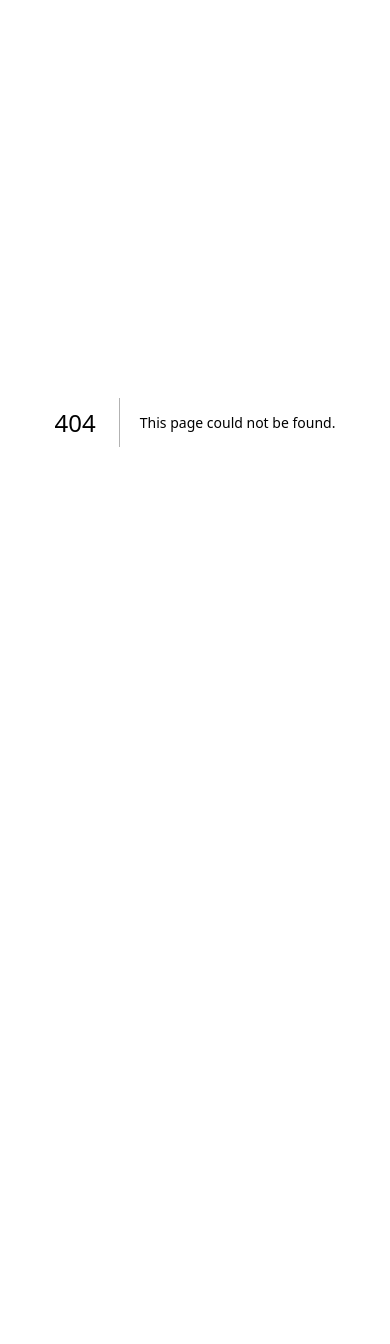
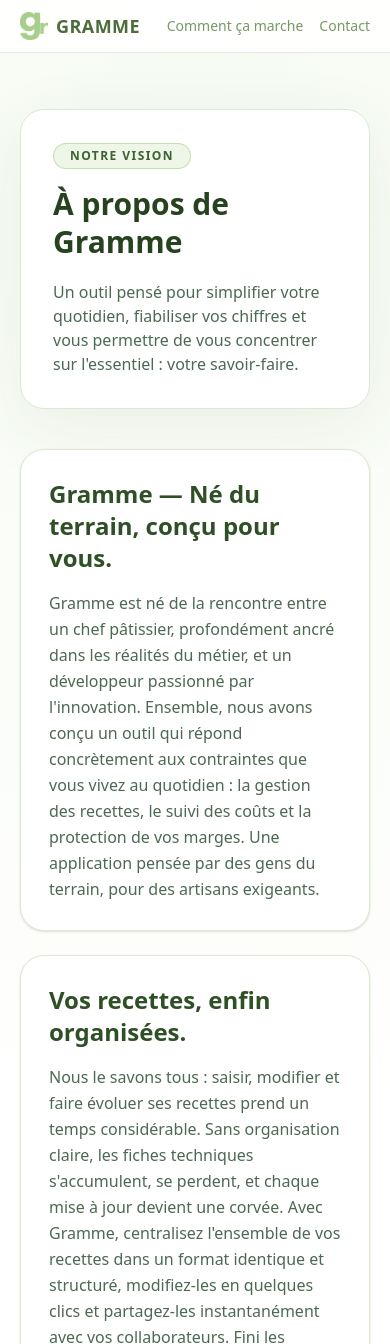
Before and after one commit to yufu-master/gramme.app, a Next.js app: page /a-propos-de-gramme in a window 390 px wide. Before the commit this address had no page. Shown: the top 1344 px of the page. Before the commit the page ends 844 px from the top, so only its background shows below. Built offline with nearby package versions, Linux system fonts and the light colour scheme.

Commit message:
Fix mobile header links and add À propos page

```diff
--- /dev/null
+++ b/app/a-propos-de-gramme/page.tsx
@@ -0,0 +1,71 @@
+import type { Metadata } from "next";
+import Image from "next/image";
+import Link from "next/link";
+
+export const metadata: Metadata = {
+  title: "À propos de Gramme",
+  description: "Découvrez l'histoire de Gramme et notre vision pour accompagner les artisans boulangers et pâtissiers.",
+};
+
+const sections = [
+  {
+    title: "Gramme — Né du terrain, conçu pour vous.",
+    content:
+      "Gramme est né de la rencontre entre un chef pâtissier, profondément ancré dans les réalités du métier, et un développeur passionné par l'innovation. Ensemble, nous avons conçu un outil qui répond concrètement aux contraintes que vous vivez au quotidien : la gestion des recettes, le suivi des coûts et la protection de vos marges. Une application pensée par des gens du terrain, pour des artisans exigeants.",
+  },
+  {
+    title: "Vos recettes, enfin organisées.",
+    content:
+      "Nous le savons tous : saisir, modifier et faire évoluer ses recettes prend un temps considérable. Sans organisation claire, les fiches techniques s'accumulent, se perdent, et chaque mise à jour devient une corvée. Avec Gramme, centralisez l'ensemble de vos recettes dans un format identique et structuré, modifiez-les en quelques clics et partagez-les instantanément avec vos collaborateurs. Fini les fichiers éparpillés! Votre savoir-faire mérite un outil à sa hauteur.",
+  },
+  {
+    title: "Vos marges, toujours sous contrôle.",
+    content:
+      "En 2026, la rentabilité n'est plus une option : c'est une nécessité. Pourtant, pour les petites structures, suivre l'évolution des prix des matières premières relève souvent du casse-tête. Gramme vous permet de répertorier l'ensemble de vos factures, de gérer votre carnet de fournisseurs et de maintenir vos tarifs d'achat à jour en temps réel. Mieux encore : dès qu'un prix évolue, Gramme recalcule automatiquement le prix de revient de toutes les recettes concernées. Un avantage décisif pour protéger vos marges sans y passer des heures.",
+  },
+  {
+    title: "Une structure qui grandit avec vous.",
+    content:
+      "Comme vous, Gramme évolue en permanence. Nous sommes convaincus que les meilleurs outils sont ceux qui s'adaptent aux réalités du terrain; et c'est précisément ce que nous nous engageons à vous offrir, aujourd'hui et demain.",
+  },
+];
+
+export default function AProposDeGrammePage() {
+  return (
+    <div className="min-h-screen bg-[radial-gradient(circle_at_top,_#f6fbf2,_#ffffff_50%)] text-[var(--foreground)]">
+      <header className="sticky top-0 z-50 border-b border-[var(--border)] bg-white/90 backdrop-blur-xl">
+        <nav className="mx-auto flex w-full max-w-6xl flex-wrap items-center justify-between gap-3 px-5 py-3">
+          <Link href="/" className="flex items-center gap-2 text-lg font-black tracking-wide">
+            <Image src="/logos/gramme-icon.svg" alt="Logo Gramme" width={28} height={28} />
+            <span>GRAMME</span>
+          </Link>
+          <div className="flex items-center gap-4 text-sm text-[var(--muted-foreground)]">
+            <Link href="/comment-ca-marche" className="whitespace-nowrap">Comment ça marche</Link>
+            <Link href="/demo" className="whitespace-nowrap">Contact</Link>
+          </div>
+        </nav>
+      </header>
+
+      <main className="mx-auto w-full max-w-5xl px-5 pb-20 pt-14 md:pt-20">
+        <section className="rounded-3xl border border-[#dcead2] bg-white/90 p-8 shadow-[0_20px_70px_rgba(58,92,39,0.08)] md:p-12">
+          <p className="mb-4 inline-flex rounded-full border border-[#a8cf8c]/60 bg-[#a8cf8c]/20 px-4 py-1 text-xs font-semibold uppercase tracking-[0.12em] text-[#3e6134]">
+            Notre vision
+          </p>
+          <h1 className="text-3xl font-black leading-tight text-[#27421f] md:text-5xl">À propos de Gramme</h1>
+          <p className="mt-5 max-w-3xl text-base text-[#4d6952] md:text-lg">
+            Un outil pensé pour simplifier votre quotidien, fiabiliser vos chiffres et vous permettre de vous concentrer sur l&apos;essentiel : votre savoir-faire.
+          </p>
+        </section>
+
+        <section className="mt-10 grid gap-6 md:mt-14">
+          {sections.map((section) => (
+            <article key={section.title} className="rounded-3xl border border-[#dcead2] bg-white p-7 shadow-sm md:p-9">
+              <h2 className="text-2xl font-bold text-[#2f4f26]">{section.title}</h2>
+              <p className="mt-4 leading-relaxed text-[#4d6952] md:text-lg">{section.content}</p>
+            </article>
+          ))}
+        </section>
+      </main>
+    </div>
+  );
+}
--- a/app/comment-ca-marche/page.tsx
+++ b/app/comment-ca-marche/page.tsx
@@ -108,6 +108,7 @@ export default function Page() {
           <div className="hidden items-center gap-6 text-sm text-[var(--muted-foreground)] lg:flex">
             <Link href="/fonctionnalites">Fonctionnalités</Link>
             <Link href="/tarifs">Tarifs</Link>
+            <Link href="/a-propos-de-gramme">À propos de Gramme</Link>
             <Link href="/comment-ca-marche" className="font-semibold text-[#355329]">Comment ça marche</Link>
             <Link href="/demo">Contact</Link>
           </div>
@@ -115,6 +116,7 @@ export default function Page() {
           <div className="flex w-full items-center gap-4 overflow-x-auto text-sm text-[var(--muted-foreground)] lg:hidden">
             <Link href="/fonctionnalites" className="whitespace-nowrap">Fonctionnalités</Link>
             <Link href="/tarifs" className="whitespace-nowrap">Tarifs</Link>
+            <Link href="/a-propos-de-gramme" className="whitespace-nowrap">À propos de Gramme</Link>
             <Link href="/comment-ca-marche" className="whitespace-nowrap font-semibold text-[#355329]">Comment ça marche</Link>
             <Link href="/demo" className="whitespace-nowrap">Contact</Link>
           </div>
--- a/app/page.tsx
+++ b/app/page.tsx
@@ -102,6 +102,7 @@ export default function Home() {
           <div className="hidden items-center gap-6 text-sm text-[var(--muted-foreground)] lg:flex">
             <a href="#fonctionnalites">Fonctionnalités</a>
             <a href="#tarifs">Tarifs</a>
+            <Link href="/a-propos-de-gramme">À propos de Gramme</Link>
             <Link href="/comment-ca-marche">Comment ça marche</Link>
             <Link href="/demo">Contact</Link>
           </div>
@@ -109,8 +110,9 @@ export default function Home() {
           <div className="flex w-full items-center gap-4 overflow-x-auto text-sm text-[var(--muted-foreground)] lg:hidden">
             <a href="#fonctionnalites" className="whitespace-nowrap">Fonctionnalités</a>
             <a href="#tarifs" className="whitespace-nowrap">Tarifs</a>
-            <Link href="/mentions-legales" className="whitespace-nowrap">Mentions légales</Link>
-            <Link href="/cgv" className="whitespace-nowrap">CGV</Link>
+            <Link href="/a-propos-de-gramme" className="whitespace-nowrap">À propos de Gramme</Link>
+            <Link href="/comment-ca-marche" className="whitespace-nowrap">Comment ça marche</Link>
+            <Link href="/demo" className="whitespace-nowrap">Contact</Link>
           </div>
         </nav>
       </header>
```
